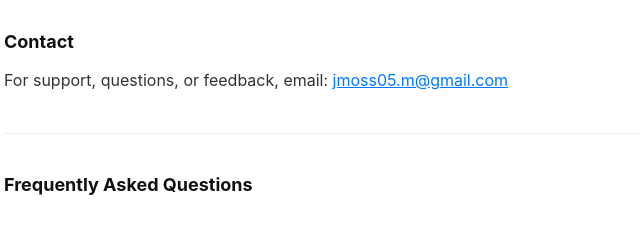
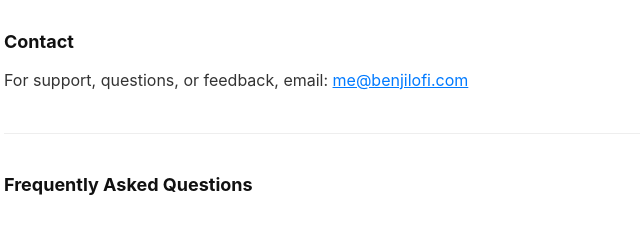
Before and after one commit to benjimanlofi/lumisound-support, a plain HTML site: page index.html in a window 1280 px wide. Shown: the part 186-418 px from the top of the page, 316-956 px from the left. Drawn offline with Linux system fonts and the light colour scheme.

Commit message:
Update index.html

```diff
--- a/index.html
+++ b/index.html
@@ -28,7 +28,7 @@
   <hr>
 
   <h2>Contact</h2>
-  <p>For support, questions, or feedback, email: <a href="mailto:jmoss05.m@gmail.com">jmoss05.m@gmail.com</a></p>
+  <p>For support, questions, or feedback, email: <a href="mailto:me@benjilofi.com">me@benjilofi.com</a></p>
 
   <hr>
 
```
